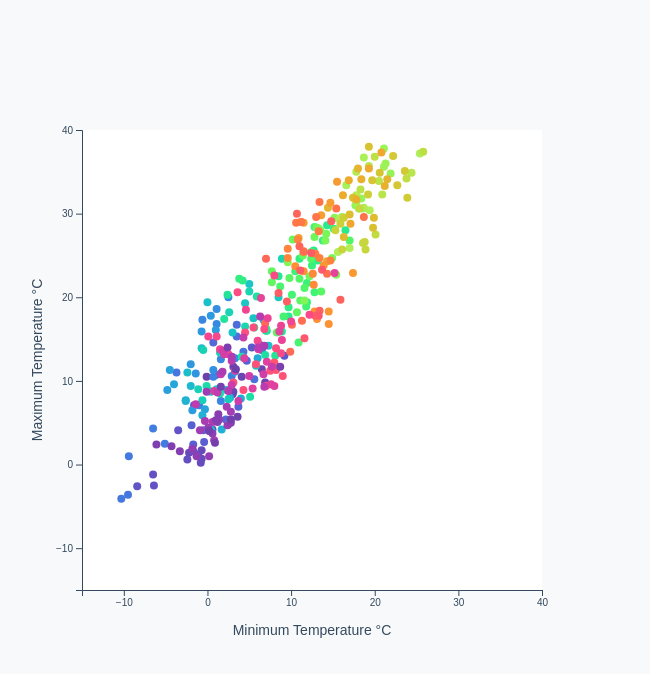
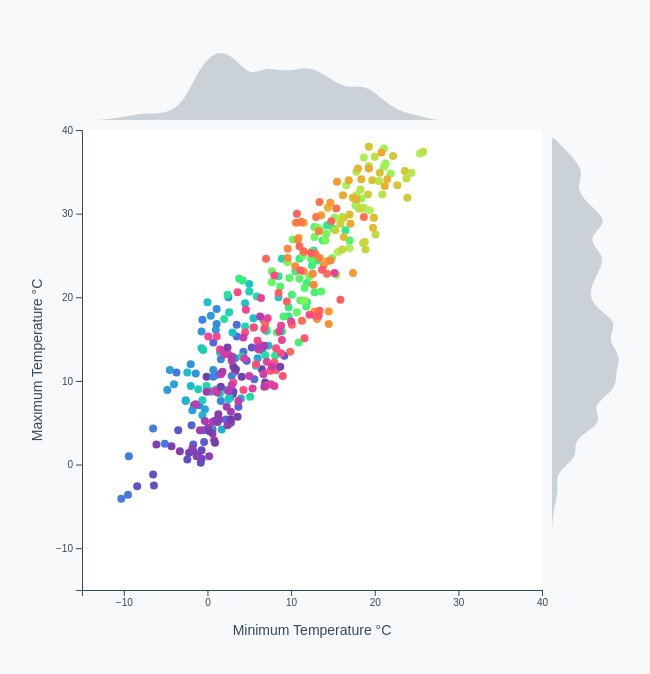
Before and after one commit to miletich/d3-weather-scatterplot, a website built with Vite: page index.html in a window 1280 px wide. Shown: the whole page, without its empty margins (308-958 px from the left). Built offline with nearby package versions, Linux system fonts and the light colour scheme.

Commit message:
draw histograms

```diff
--- a/src/main.ts
+++ b/src/main.ts
@@ -191,20 +191,31 @@ type Accessor = (d: Datum) => number;
     .attr('class', 'right-histogram-bounds')
     .attr(
       'transform',
-      `translate(${-histogramHeight - histogramMargin}, ${-height})`
+      `translate(${width + histogramMargin + histogramHeight}, 0) rotate(90)`
     );
 
   const generateTopHistogramArea = d3
     .area<Bin<Datum, number>>()
     .x((d) => xScale((d.x0! + d.x1!) / 2))
-    .y0(0)
+    .y0(histogramHeight)
     .y1((d) => topHistogramYScale(d.length))
     .curve(d3.curveBasis);
   const generateRightHistogramArea = d3
     .area<Bin<Datum, number>>()
     .x((d) => yScale((d.x0! + d.x1!) / 2))
-    .y0(0)
-    .y1((d) => rightHistogramYScale(d.length));
+    .y0(histogramHeight)
+    .y1((d) => rightHistogramYScale(d.length))
+    .curve(d3.curveBasis);
+
+  const topHistogram = topHistogramBounds
+    .append('path')
+    .attr('class', 'histogram-area')
+    .attr('d', generateTopHistogramArea(topHistogramBins));
+
+  const rightHistogram = rightHistogramBounds
+    .append('path')
+    .attr('class', 'histogram-area')
+    .attr('d', generateRightHistogramArea(rightHistogramBins));
 
   // evt handlers
   type EvtHandler = (e: MouseEvent, d: Datum) => void;
--- a/src/style.css
+++ b/src/style.css
@@ -77,3 +77,7 @@ svg text {
   font-size: 1.1em;
   line-height: 1.4em;
 }
+
+.histogram-area {
+  fill: #cbd2d7;
+}
```
